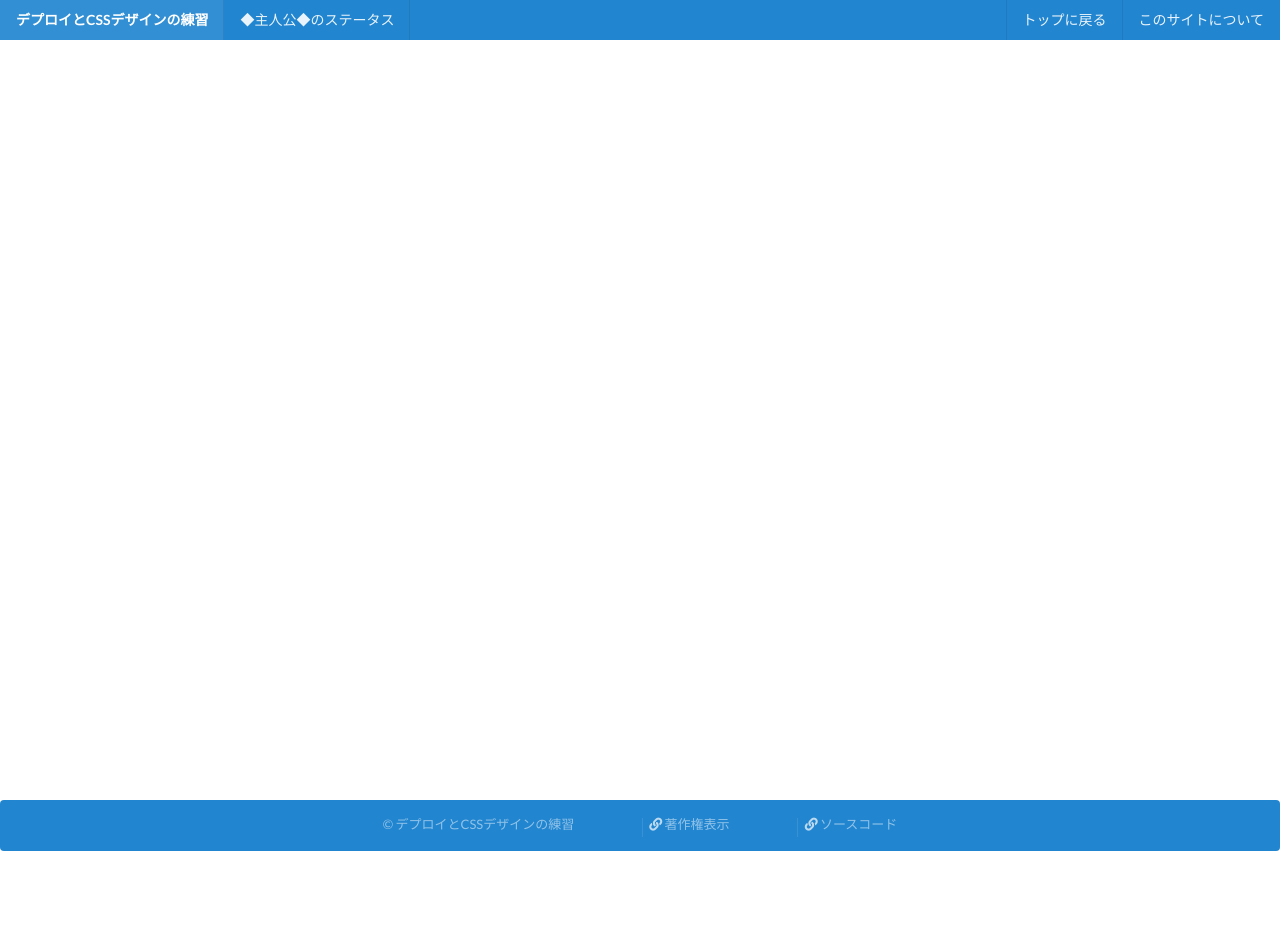
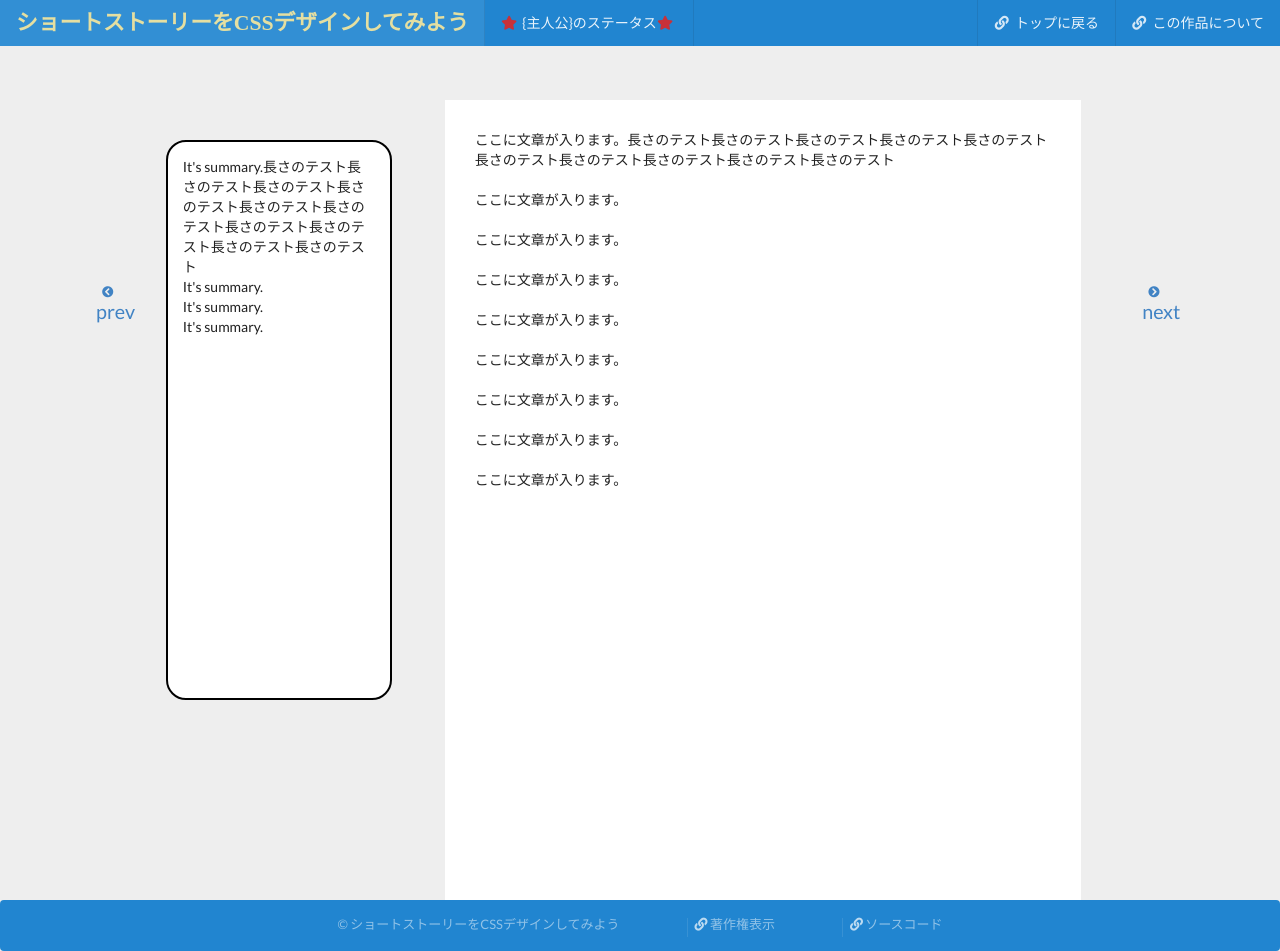
Before and after one commit to Tendency-Sweet-Party/DeployAndCSSDesignPrac, a Django app: page / in a window 1280 px wide. Before the commit the page ends 851 px from the top, so only its background shows below. Run offline with Django 3.2, Linux system fonts and the light colour scheme; some libraries are stand-ins or nearby versions.

Commit message:
html_base_1

```diff
--- a/static/css/my_custom.css
+++ b/static/css/my_custom.css
@@ -1,3 +1,69 @@
+@charset "UTF-8";
+
+/*font*/
+/*Google Font*/
+/*@import url('https://fonts.googleapis.com/css2?family=Righteous&display=swap');*/
+/*@import url('https://fonts.googleapis.com/css2?family=M+PLUS+Rounded+1c:wght@700&display=swap');*/
+
+/*Application Title*/
+.App_title {
+    font-family: "Times New Roman", sans-serif;
+    font-size: 20px;
+    font-size-adjust: 0.5;
+    font-weight: bold;
+    color: #e5dfa1;
+}
+
+/*body background*/
+#Normal_body_background{
+    background-color: #eeeeee;
+}
+
+/*main content*/
+#Main {
+    margin-top: 50px;
+    /*perhaps it functions as override*/
+    width: 85%;
+}
+
+/*Arrows*/
+.Arrows_area {
+    height: 400px;
+    display: table;
+}
+
+.Arrows_child {
+    display: table-cell;
+    vertical-align: middle;
+    font-size: 20px;
+    font-size-adjust: 0.5;
+
+}
+
+/*summary area*/
+#Summary_box {
+    border: solid 2px black;
+    padding: 15px;
+    width: 90%;
+    height: 70%;
+    max-height: 800px;
+    /* 角を丸くする */
+    border-radius: 20px;
+    margin-top: 40px;
+    background-color: white;
+}
+
+/*text area*/
+#Normal_text_area{
+    padding: 30px;
+    background-color: white;
+    height: 800px;
+    width: 95%;
+
+}
+
+/*------Sticky Footer------*/
+/*https://philipwalton.github.io/solved-by-flexbox/demos/sticky-footer/*/
 /*Copyright (c) 2015 Philip Walton*/
 
 /*Permission is hereby granted, free of charge, to any person*/
@@ -21,8 +87,6 @@
 /*FROM, OUT OF OR IN CONNECTION WITH THE SOFTWARE OR THE USE OR*/
 /*OTHER DEALINGS IN THE SOFTWARE.*/
 
-/*Sticky Footer*/
-/*https://philipwalton.github.io/solved-by-flexbox/demos/sticky-footer/*/
 .Site {
     display: flex;
     min-height: 100vh;
@@ -31,6 +95,7 @@
 
 .Site-header {
     flex: none; /* 2 */
+    height: 20px;
 }
 
 .Site-footer {
@@ -53,7 +118,7 @@
     visibility: hidden;
 }
 
-/*End of Sticky Footer*/
+/*------End of Sticky Footer------*/
 
 
 /*semantic_uiのoverride*/
--- a/templates/base_app/base.html
+++ b/templates/base_app/base.html
@@ -10,29 +10,66 @@
     <link href="{% static 'css/my_custom.css' %}" rel="stylesheet">
     {% block css %}{% endblock %}
     <title>
-        {% block title %}デプロイとCSSデザインの練習{% endblock %}
+        {% block title %}ショートストーリーをCSSデザインしてみよう{% endblock %}
     </title>
 </head>
-<body class="Site">
+<body id="Normal_body_background" class="Site">
 <header class="Site-header">
     <div class="ui stackable inverted menu fixed blue">
-        <a href="{% url 'base:index' %}" class="header item">
-            デプロイとCSSデザインの練習
+        <a href="{% url 'base:index' %}" class="header item ">
+            <span class="App_title">ショートストーリーをCSSデザインしてみよう</span>
         </a>
         <a href="{% url 'base:index' %}" class="item">
-            ◆主人公◆のステータス
+            <i class="icon star red"></i> {主人公}のステータス <i class="icon star red"></i>
         </a>
         <div class="right menu">
-            <a class="item" href="{% url 'base:index' %}">トップに戻る</a>
-            <a class="item" href="{% url 'base:index' %}">このサイトについて</a>
+            <a class="item" href="{% url 'base:index' %}"><i class="linkify icon"></i>トップに戻る</a>
+            <a class="item" href="{% url 'base:index' %}"><i class="linkify icon"></i>この作品について</a>
         </div>
     </div>
 </header>
 
 <main class="Site-content">
-    <div class="ui container" style="min-height:100vh;">
-        {% block content %}
-        {% endblock %}
+    <div id="Main" class="ui container">
+        {#サイドバー#}
+        <div class="ui grid stackable">
+            <div class="one wide column ">
+                <div class="Arrows_area">
+                    <a href="" class="Arrows_child"><i class="chevron circle left icon"></i>prev</a>
+                </div>
+            </div>
+            <div class="four wide column">
+                <div id="Summary_box">
+                    It's summary.長さのテスト長さのテスト長さのテスト長さのテスト長さのテスト長さのテスト長さのテスト長さのテスト長さのテスト長さのテスト<br>
+                    It's summary.<br>
+                    It's summary.<br>
+                    It's summary.<br>
+                    {% block summary %}
+                    {% endblock %}
+                </div>
+            </div>
+            <div class="ten wide column">
+                <div id="Normal_text_area">
+                    ここに文章が入ります。長さのテスト長さのテスト長さのテスト長さのテスト長さのテスト長さのテスト長さのテスト長さのテスト長さのテスト長さのテスト<br><br>
+                    ここに文章が入ります。<br><br>
+                    ここに文章が入ります。<br><br>
+                    ここに文章が入ります。<br><br>
+                    ここに文章が入ります。<br><br>
+                    ここに文章が入ります。<br><br>
+                    ここに文章が入ります。<br><br>
+                    ここに文章が入ります。<br><br>
+                    ここに文章が入ります。<br><br>
+                    {% block content %}
+                    {% endblock %}
+                </div>
+            </div>
+            <div class="one wide column ">
+                <div class="Arrows_area">
+                    <a href="" class="Arrows_child"><i class="chevron circle right icon"></i>next</a>
+                </div>
+            </div>
+        </div>
+
     </div>
 </main>
 
@@ -40,7 +77,7 @@
     <div class="ui inverted stackable footer  fixed segment blue">
         <div class="ui container center aligned">
             <div class="ui horizontal inverted small divided link list">
-                <a class="item">© デプロイとCSSデザインの練習</a>
+                <a class="item">© ショートストーリーをCSSデザインしてみよう</a>
                 <a href="{% url 'base:index' %}" class="item"><i class="linkify icon"></i>著作権表示</a>
                 <a href="https://github.com/Tendency-Sweet-Party/DeployAndCSSDesignPrac" class="item"><i
                         class="linkify icon"></i>ソースコード</a>
@@ -51,5 +88,13 @@
 
 <script src="https://code.jquery.com/jquery-3.1.1.min.js"></script>
 <script type="text/javascript" src="{% static 'js/semantic.js' %}"></script>
+<script>
+    //ヘッダーの高さ分だけコンテンツを下げる
+    $(function () {
+        const height = $(".Site-header").height();
+        //10pxだけ余裕をもたせる
+        $("body").css("margin-top", height + 10);
+    });
+</script>
 {% block js %}{% endblock %}
 </body>
```
Also changed, not shown: templates/base_app/text_page_base.html (added, +10 -0 lines).
